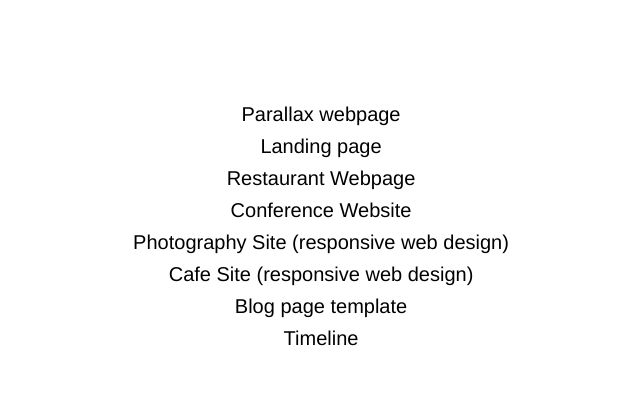
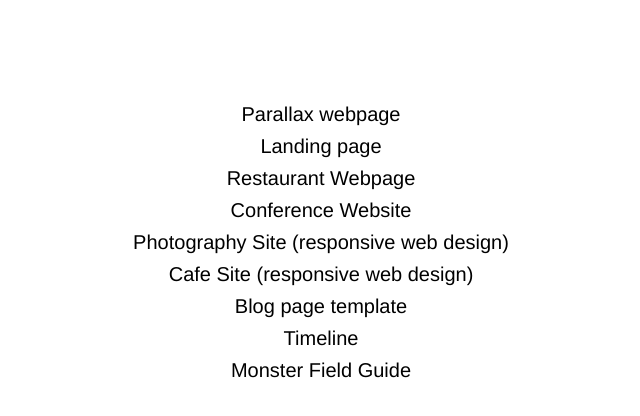
Before and after one commit to kinney34/web_design, a plain HTML site: page index.html in a window 1280 px wide. Shown: the part 138-554 px from the top of the page, without its empty margins (319-959 px from the left). Drawn offline with Linux system fonts and the light colour scheme.

Commit message:
Updating index

```diff
--- a/index.html
+++ b/index.html
@@ -16,6 +16,7 @@
     <li><a href='cafe_site.html'>Cafe Site (responsive web design)</a></li>
     <li><a href='blog_template.html'>Blog page template</a></li>
     <li><a href='timeline.html'>Timeline</li>
+    <li><a href='monsters.html'>Monster Field Guide</a></li>
   </ul>
 </body>
 </html>
```
